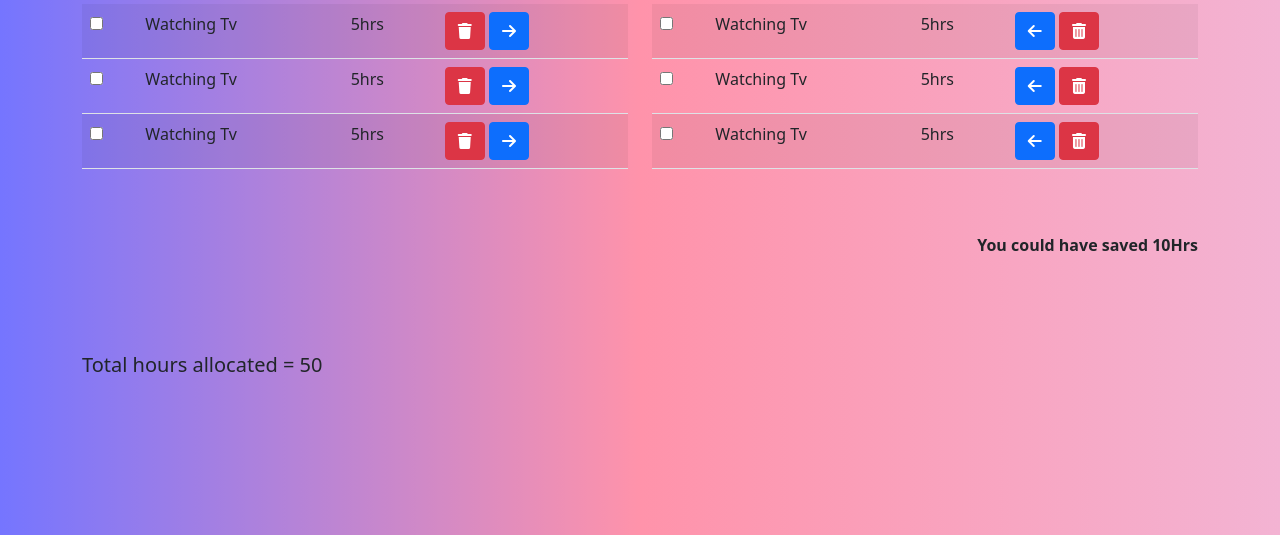
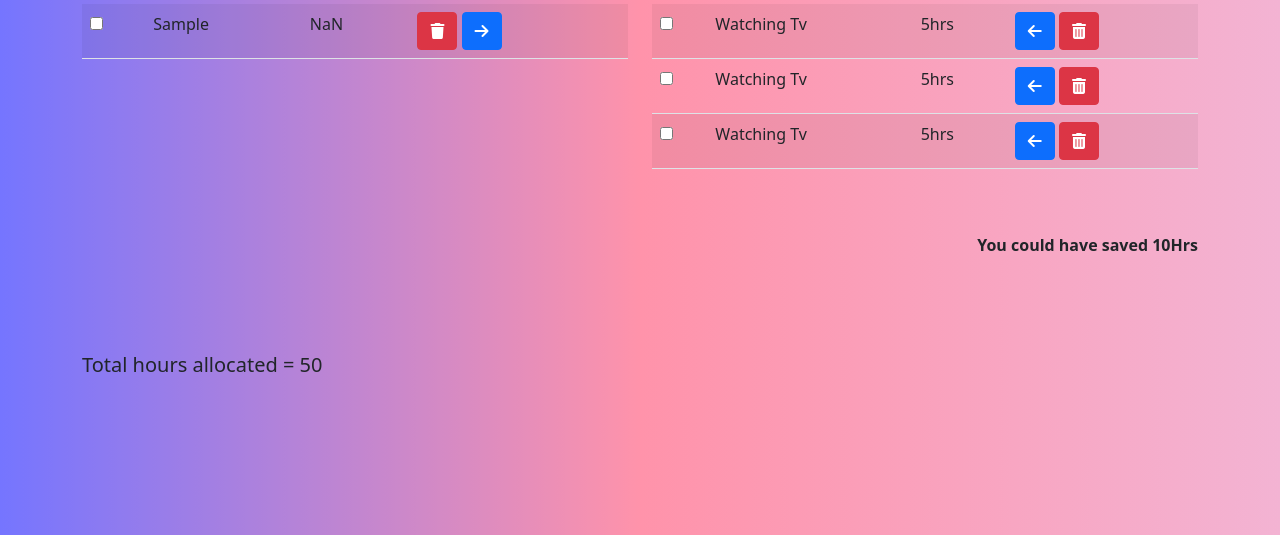
Before and after one commit to tunnelview/notodolist, a plain HTML site: page index.html in a window 1280 px wide. Both pictures are taken after typing "Sample", "Sample" into the empty fields and a click on the button "Submit". Shown: the part 265-800 px from the top of the page. Drawn offline with nearby package versions, Linux system fonts and the light colour scheme.

Commit message:
Add array_item.task, arrray_item.hr

```diff
--- a/index.html
+++ b/index.html
@@ -82,8 +82,8 @@ class="row row-cols-lg-auto g-3 align-items-center justify-content-center">
 
 			<div>
 				<table class="table table-striped table-hover">
-					<tbody>
-						<tr>
+					<tbody id="task-list">
+						<!-- <tr>
 							<td>
 								<input type="checkbox"/>
 							</td>
@@ -130,7 +130,7 @@ class="row row-cols-lg-auto g-3 align-items-center justify-content-center">
 									</i>
 								</button>
 							</td>
-						</tr>
+						</tr> -->
 					</tbody>
 					<tbody>
 
@@ -147,7 +147,7 @@ class="row row-cols-lg-auto g-3 align-items-center justify-content-center">
 		<!-- <hr> -->
 		<div>
 			<table class="table table-striped table-hover">
-				<tbody>
+				<!-- <tbody id="Task List"> -->
 					<tr>
 						<td>
 							<input type="checkbox"/>
--- a/script.js
+++ b/script.js
@@ -1,4 +1,5 @@
 const taskList = [];
+const taskListElm = document.getElementById("task-list");
 
 const handleOnSubmit = (event) => {
   const frmDt = new FormData(event);
@@ -11,6 +12,8 @@ const handleOnSubmit = (event) => {
     hr,
   };
   taskList.push(obj);
+
+  display();
 };
 
 // display task list in the dom
@@ -25,8 +28,8 @@ const display = () => {
 							<td>
 								<input type="checkbox"/>
 							</td>
-							<td>Watching Tv</td>
-							<td>5hrs</td>
+							<td>${array_item.task}</td>
+							<td>${array_item.hr}</td>
 							<td>
 								<button class="btn btn-danger">
 									<i class="fa-solid fa-trash"></i>
@@ -39,4 +42,6 @@ const display = () => {
 						</tr>
         `;
   });
+
+  taskListElm.innerHTML = str;
 };
```
